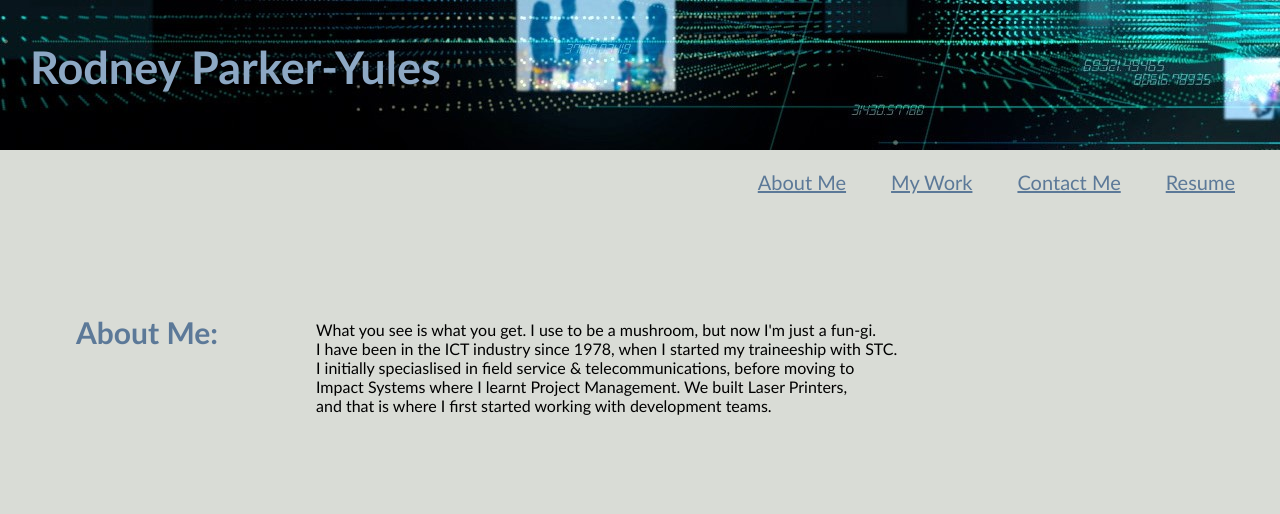
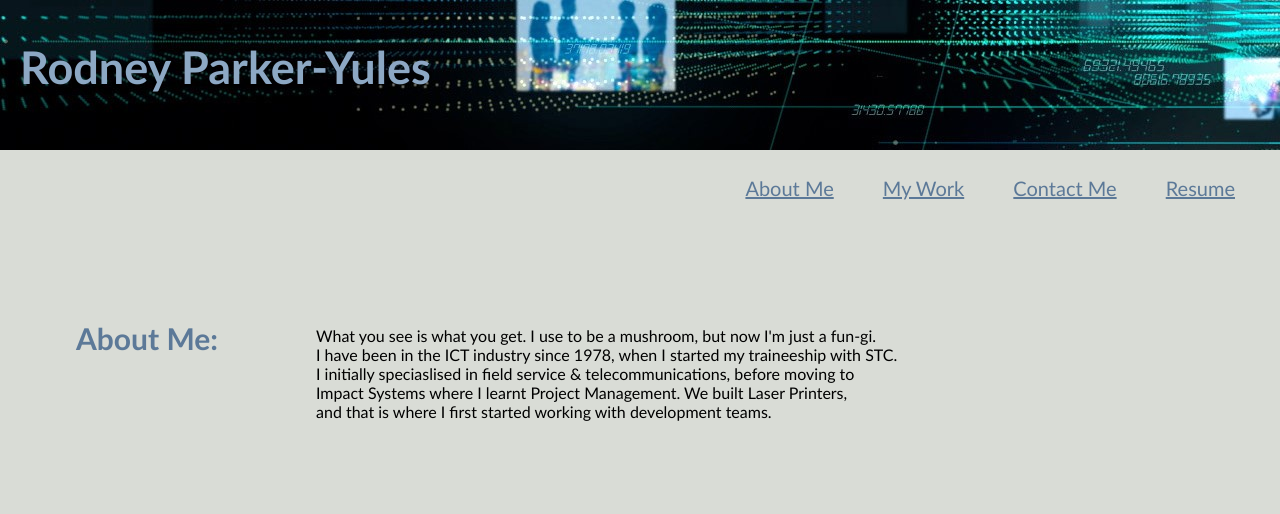
Before and after one commit to RParkerYules/A2_Portfolio, a plain HTML site: page index.html in a window 1280 px wide. Shown: the top 514 px of the page. Drawn offline with Linux system fonts and the light colour scheme.

Commit message:
modified to Flexbox design

```diff
--- a/assets/css/style.css
+++ b/assets/css/style.css
@@ -5,28 +5,35 @@
     margin: 0;
 }
 
+.main-header {
+  flex: 1 0 200px;
+  background-image: url(../images/header_image.jpg);
+  height: 150px;
+  width: 100%;
+  color: #8da8c4;
+}
+
+h1 {
+  font-size: 45px;
+  padding: 40px 20px;
+  text-align: left;
+}
+
 body {
   background-color: #d9dcd6;
   font-family: 'Trebuchet MS', 'Lucida Sans Unicode', 'Lucida Grande', 'Lucida Sans', Arial, sans-serif;
 }
 
-.header {
-    background-image: url(../images/header_image.jpg);
-    height: 150px;
-    width: 100%;
-    color: #8da8c4;
-    font-size: 45px;
-    padding: 40px 30px;
-}
-
-.navigation {
+main {
   display: flex;
+  flex-wrap: wrap;
+  margin-top: 2%;
   justify-content: flex-end;
-  margin-top: 20px;
 }
 
 .link >a {
     font-size: 20px;
+    margin-top: 200px;
     margin-right: 45px;
     text-align: right;
     color: #5c7998;
@@ -43,7 +50,6 @@ body {
   top: 100px;
   width: 80%;
   height: 200px;
-  float: right;
   padding: 20px;
   }
 
@@ -51,8 +57,6 @@ body {
   top: -30px;
   left: 40px;
 }
-
-
 .container1_title {
   position: relative;
   top: 0;
@@ -71,8 +75,6 @@ body {
   .align {
     display: flex;
     flex-wrap: wrap;
-
-
   }
 
   .container2_title {
@@ -106,6 +108,7 @@ body {
   .box:hover {
   box-shadow: 10px 10px 10px 10px #829ab3;
   }
+
 
   .container3 {
     position:relative;
--- a/index.html
+++ b/index.html
@@ -3,25 +3,29 @@
 
 <head>
     <meta charset="UTF-8" />
+    <meta name="viewport" content="width=device-width, initial-scale=1" />
     <link rel="stylesheet" href="./assets/css/style.css">
     <title>Rod Parker-Yules Portfolio</title>
 </head>
 
+
+   <!-- The header is a cropped stock image with my name  -->
+    <header class="main-header">
+        <h1>Rodney Parker-Yules</h1>
+    </header>
+
 <body>
-<main>
-       <!-- The header is a cropped stock image with my name  -->
-    <header>
-        <h1 class="header">Rodney Parker-Yules</h1>
-    </header>
+    <main>
+    <section>
         <div>
-            <ul class="navigation">
+            <ul>
                 <li class="link" style="display:inline"><a href="#about_me">About Me</a></li>
                 <li class="link" style="display:inline"><a href="#work">My Work</a></li>
                 <li class="link" style="display:inline"><a href="#contact">Contact Me</a></li>
                 <li class="link" style="display:inline"><a href="#resume">Resume</a></li>
             </ul>
         </div>
-
+    </section>
 
 
     </section>
@@ -59,10 +63,12 @@
 
     </section>
 
+</main>
+
         <!--Section 3 - contact details-->
     <section>
         <div class="container3">
-            <h2 class="container3_title">Contact Me:</h2>
+        <h2 class="container3_title">Contact Me:</h2>
             <ul>
                 <li class="contact_link" style="display:inline"><strong>Mobile:</strong> <a href="#">0413 703 653</a></li>
                 <li class="contact_link" style="display:inline"><strong>Email:</strong> <a href="#">rod@maintenancecrewaus.com</a></li>
@@ -72,6 +78,9 @@
         </div>
     </section>
 
+
+
+
     <section>
         <div class="footer">
             <h4>&copy Created by T21 Group Pty Limited</h4>
@@ -79,7 +88,5 @@
         </div>
     </section>
 
-</main>
 </body>
-
 </html>
```
Lines whose indentation alone changed are shown as unchanged.
